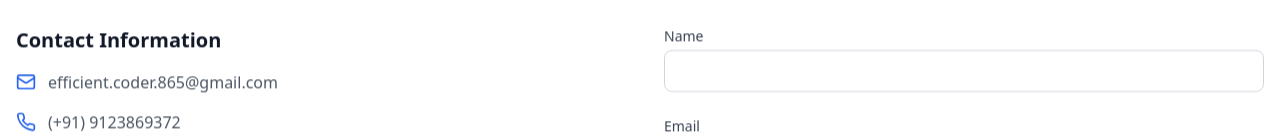
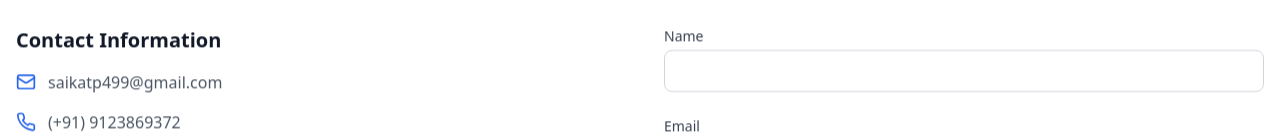
Before and after one commit to Saikat257-ui/Personal-Portfolio-Website, a React app: page / in a window 1280 px wide. Shown: the part 4546-4685 px from the top of the page. Built offline with nearby package versions, Linux system fonts and the light colour scheme; the HTML template or start-up script is replaced by a standard one.

Commit message:
Update the email id

```diff
--- a/src/components/Contact.tsx
+++ b/src/components/Contact.tsx
@@ -82,7 +82,7 @@ const Contact = () => {
                         : 'text-gray-600 hover:text-blue-600'
                     }`}
                   >
-                    efficient.coder.865@gmail.com
+                    saikatp499@gmail.com
                   </a>
                 </div>
                 <div className="flex items-center">
```
